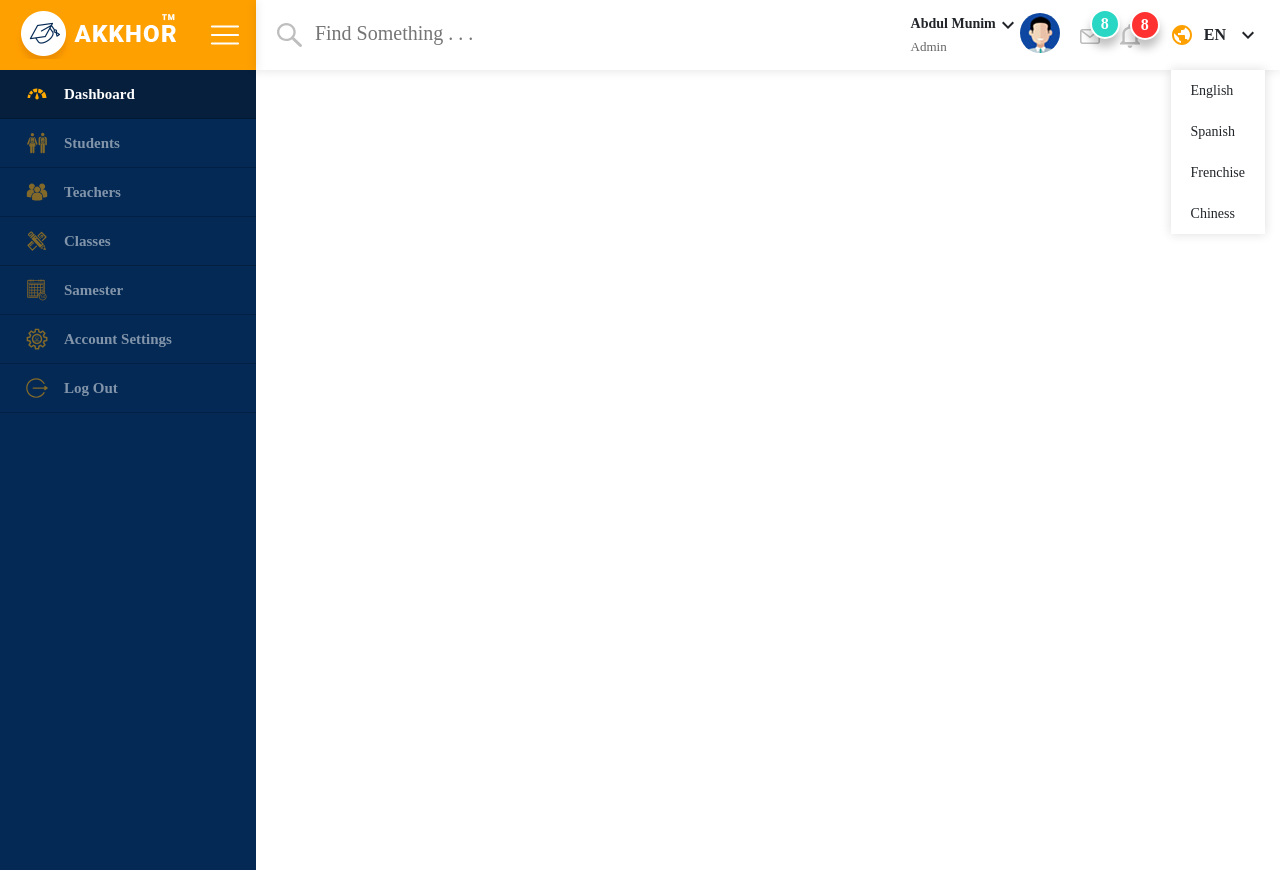
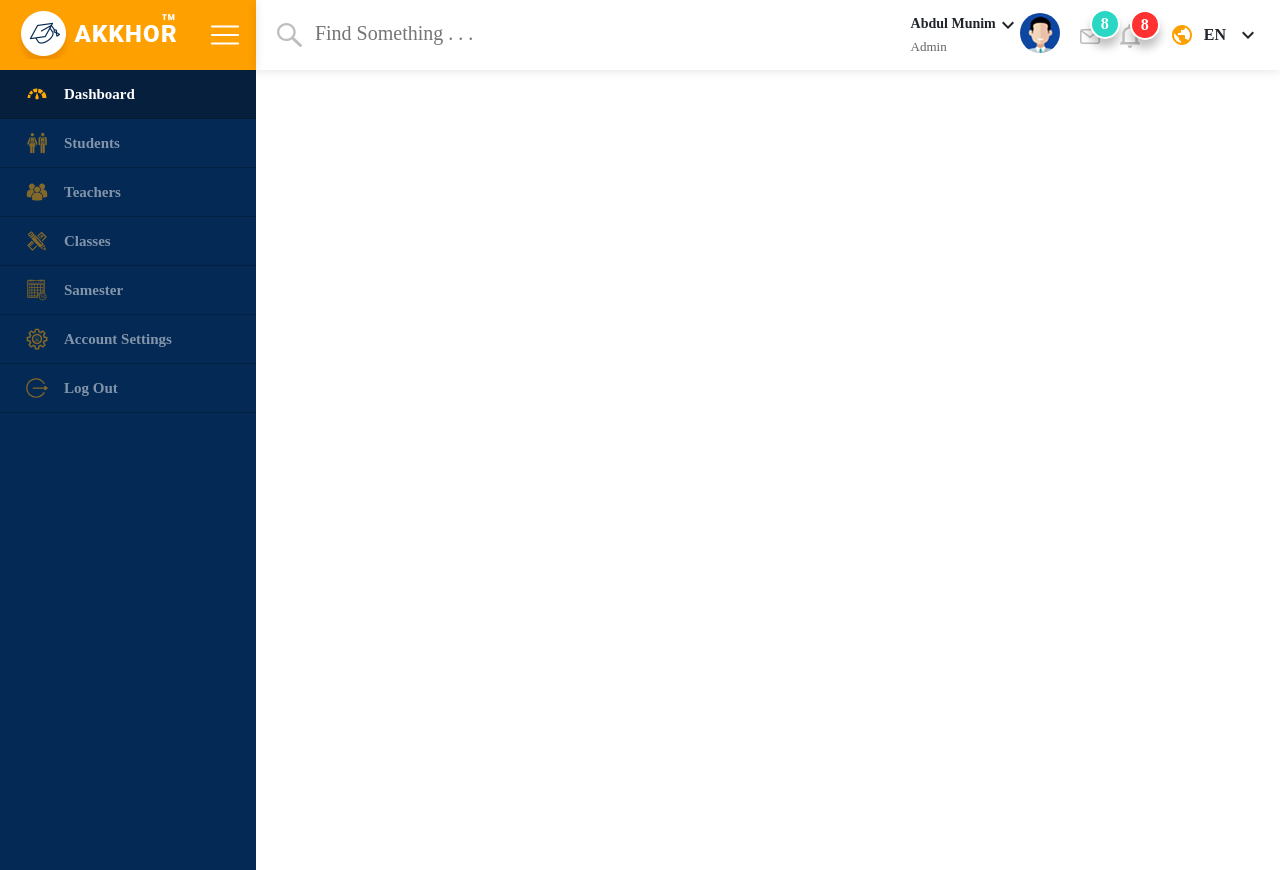
Before and after one commit to AbdulMunim343/unisystem, a React (Create React App) app: page / in a window 1280 px wide. Built offline with nearby package versions, Linux system fonts and the light colour scheme; a web font is replaced by a local one.

Commit message:
on click

```diff
--- a/src/common/topbar/Topbar.js
+++ b/src/common/topbar/Topbar.js
@@ -1,6 +1,5 @@
 import React from 'react';
 import '../topbar/Topbar.scss';
-
 //==Import Icons==//
 import KeyboardArrowDownIcon from '@material-ui/icons/KeyboardArrowDown';
 import PublicIcon from '@material-ui/icons/Public';
@@ -16,6 +15,8 @@ import Search from '../../assets/img/dashboard/search.svg';
 import Admin from '../../assets/img/dashboard/admin.jpg';
 import Envelop from '../../assets/img/dashboard/envelop.svg';
 import Notification from '../../assets/img/dashboard/notification.svg';
+
+
 
 
 
@@ -68,6 +69,10 @@ const Noti_wrapper = () =>{
 
 
 const Topbar = () =>{
+
+
+
+
     return(
       <div className="main">
       <div className="topBar">
@@ -167,10 +172,10 @@ const Topbar = () =>{
 
           <div className="languages">
               <PublicIcon className="icn" />
-              <span>EN</span>
+              <span onClick={Myfun}>EN</span>
               <KeyboardArrowDownIcon className="chevron_bottom"/>
 
-            <ul className="language_drop">
+            <ul className="language_drop" itemID="myDropdown">
                <li>English</li>
                <li>Spanish</li>
                <li>Frenchise</li>
@@ -185,3 +190,8 @@ const Topbar = () =>{
 }
 
 export default Topbar;
+
+const Myfun = () =>{
+    document.getElementById("myDropdown").ClassList.toggle("show");
+
+}
--- a/src/common/topbar/Topbar.scss
+++ b/src/common/topbar/Topbar.scss
@@ -308,8 +308,8 @@
   box-shadow: 0px 0px 10px 0px rgba(33, 30, 30, 0.15);
   background-color: white;
   font-size: 14px;
+  display: none;
 
-  font-size: 14px;
   li {
     padding: 10px 20px;
   }
@@ -322,3 +322,7 @@
   opacity: 0;
   height: 0 !important;
 }
+
+.show {
+  display: block;
+}
```
